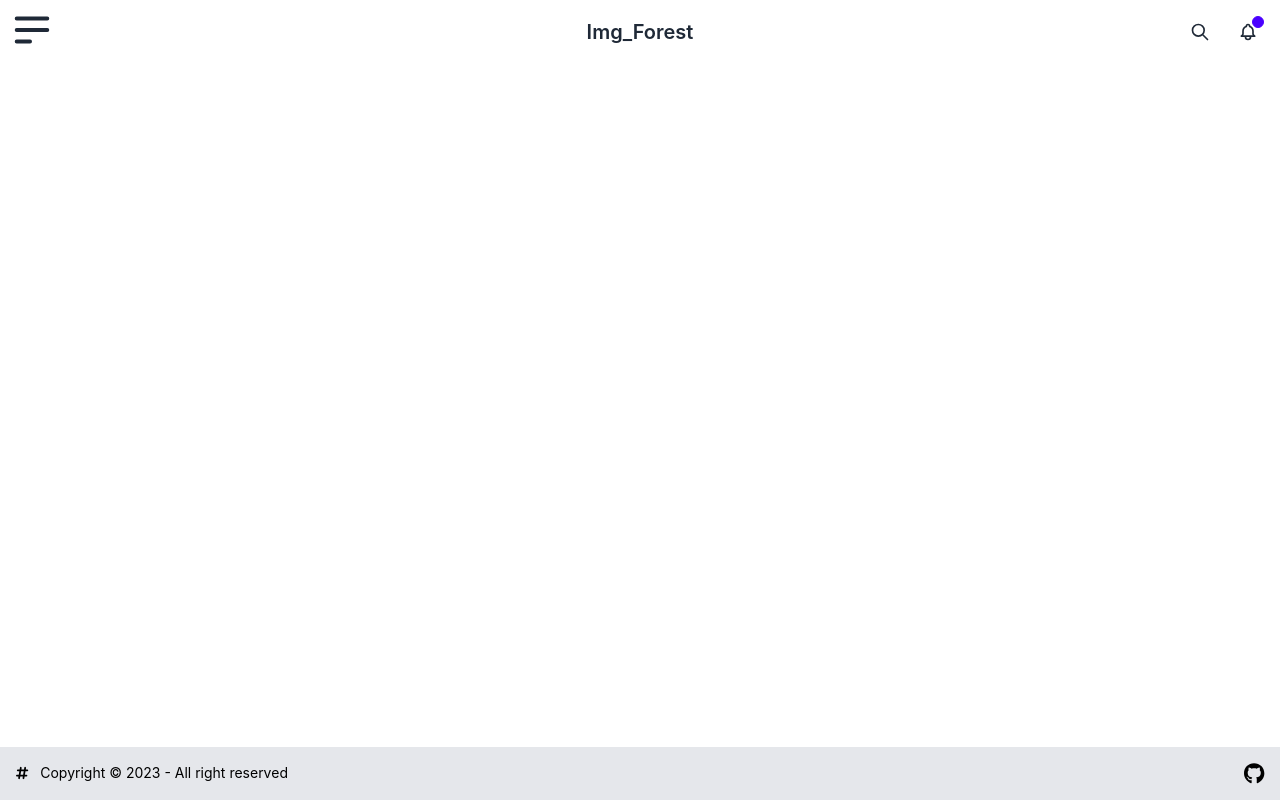
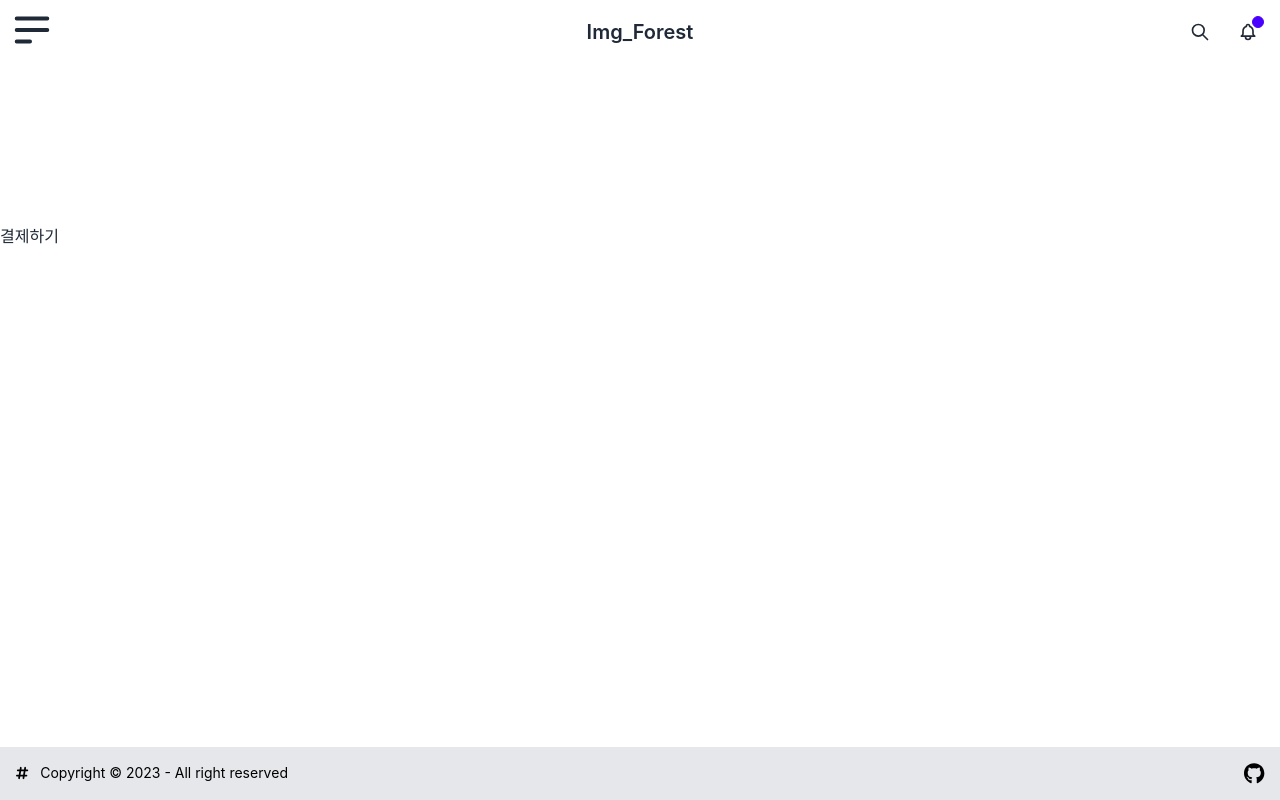
Before and after one commit to four-Rest/Img_Forest_Frontend, a React (Create React App) app: page /payment in a window 1280 px wide. Built offline with nearby package versions, Linux system fonts and the light colour scheme; no server answers.

Commit message:
fix: 테스트용 payment 수정
테스트용 payment 수정

```diff
--- a/src/components/layouts/Payment.js
+++ b/src/components/layouts/Payment.js
@@ -31,7 +31,7 @@ const Payment = () => {
             pay_method: 'card',
             merchant_uid: new Date().getTime(),
             name: '테스트 상품',
-            amount: 1000,
+            amount: 2000,
             buyer_name: '찬홍',
             buyer_tel:'010-9896-4220',
 
@@ -54,7 +54,7 @@ const Payment = () => {
 
     return (
         <div>
-            <button onClick = {requestPay}>결제하기</button>
+            <button className = "pt-56" onClick = {requestPay}>결제하기</button>
         </div>
     );
 };
```
